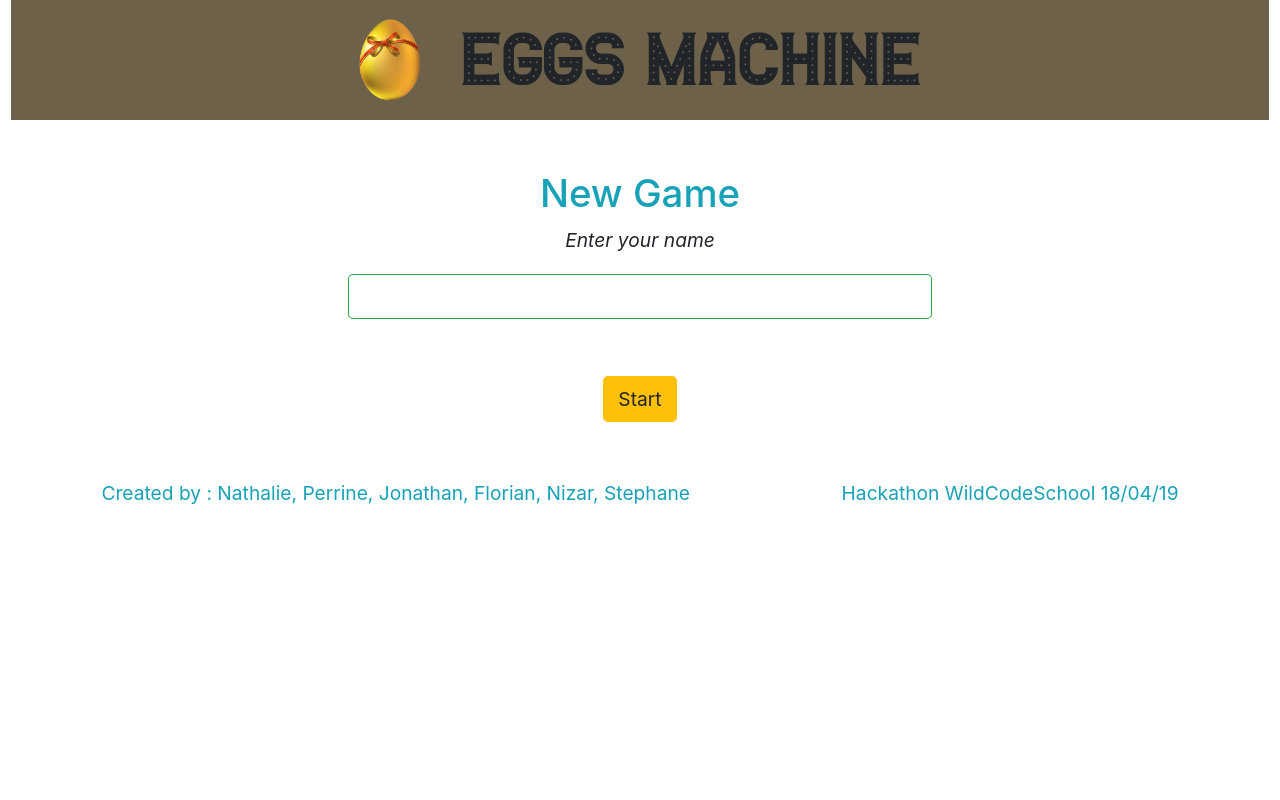
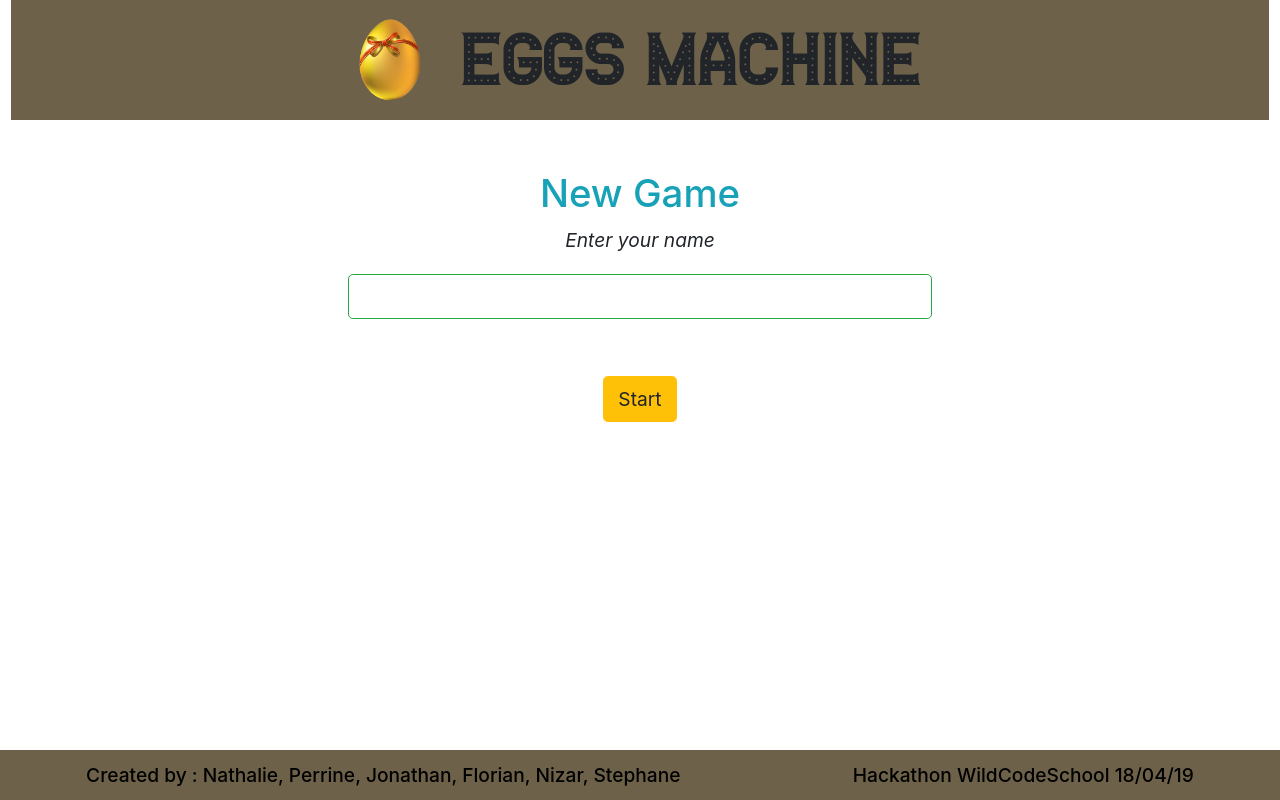
Before and after one commit to wcs-hackathon-bondimanchoeuf/bandimanchoeuf, a React (Create React App) app: page / in a window 1280 px wide. Built offline with nearby package versions, Linux system fonts and the light colour scheme; a web font is replaced by a local one.

Commit message:
change the footer

```diff
--- a/src/pages/Footer.jsx
+++ b/src/pages/Footer.jsx
@@ -1,15 +1,13 @@
 import React from "react";
+import styles from "./Footer.module.css";
 
 const Footer = () => {
   return (
-    <div className="d-flex justify-content-around mt-5">
-      <div style={{ color: "#17a2b8" }}>
+    <div className={`${styles.footer} d-flex justify-content-around mt-5`}>
+      <div className={styles.color}>
         Created by : Nathalie, Perrine, Jonathan, Florian, Nizar, Stephane
       </div>
-      <div style={{ color: "#17a2b8" }}>
-        {" "}
-        Hackathon WildCodeSchool 18/04/19{" "}
-      </div>
+      <div className={styles.color}> Hackathon WildCodeSchool 18/04/19 </div>
     </div>
   );
 };
--- /dev/null
+++ b/src/pages/Footer.module.css
@@ -0,0 +1,13 @@
+.footer {
+  height: 50px;
+  align-items: center;
+  background: rgb(109, 98, 73);
+  position: absolute;
+  bottom: 0;
+  left: 0;
+  right: 0;
+}
+.color {
+  color: black;
+  font-weight: 500;
+}
```
